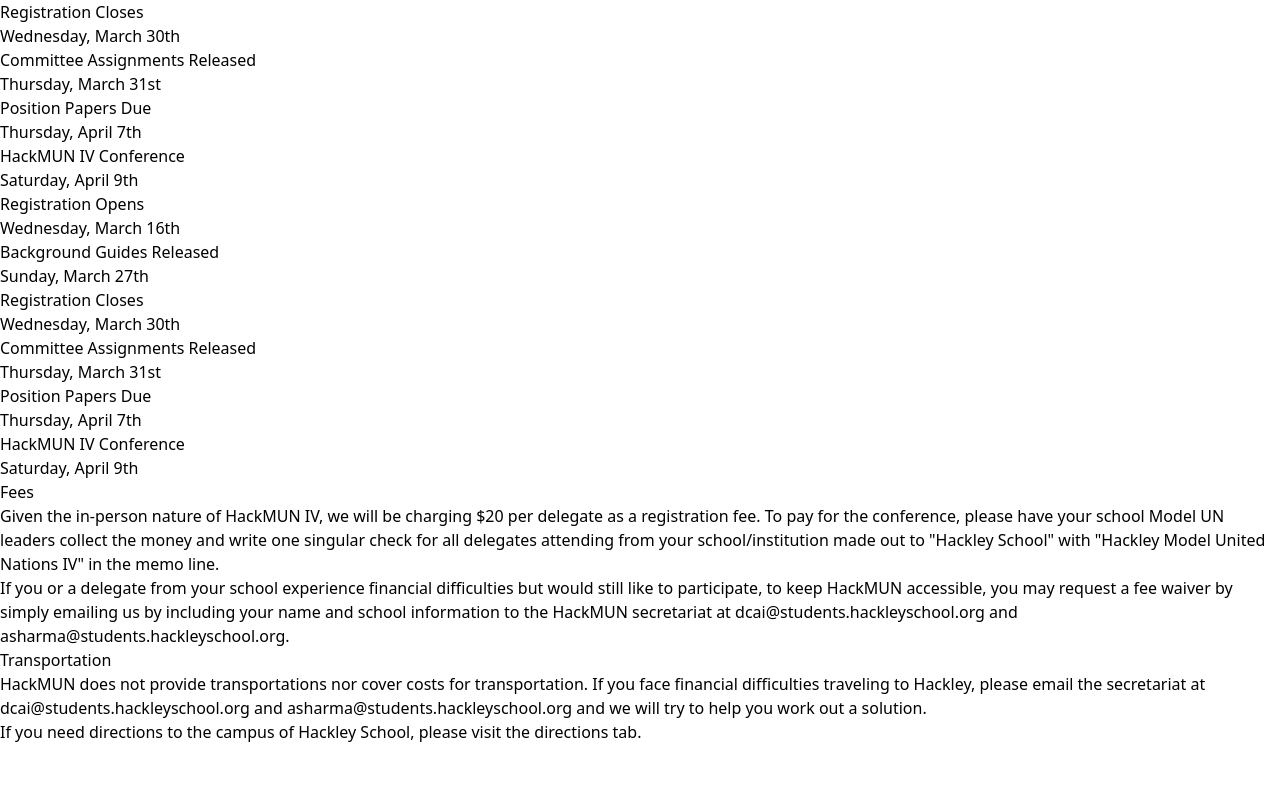
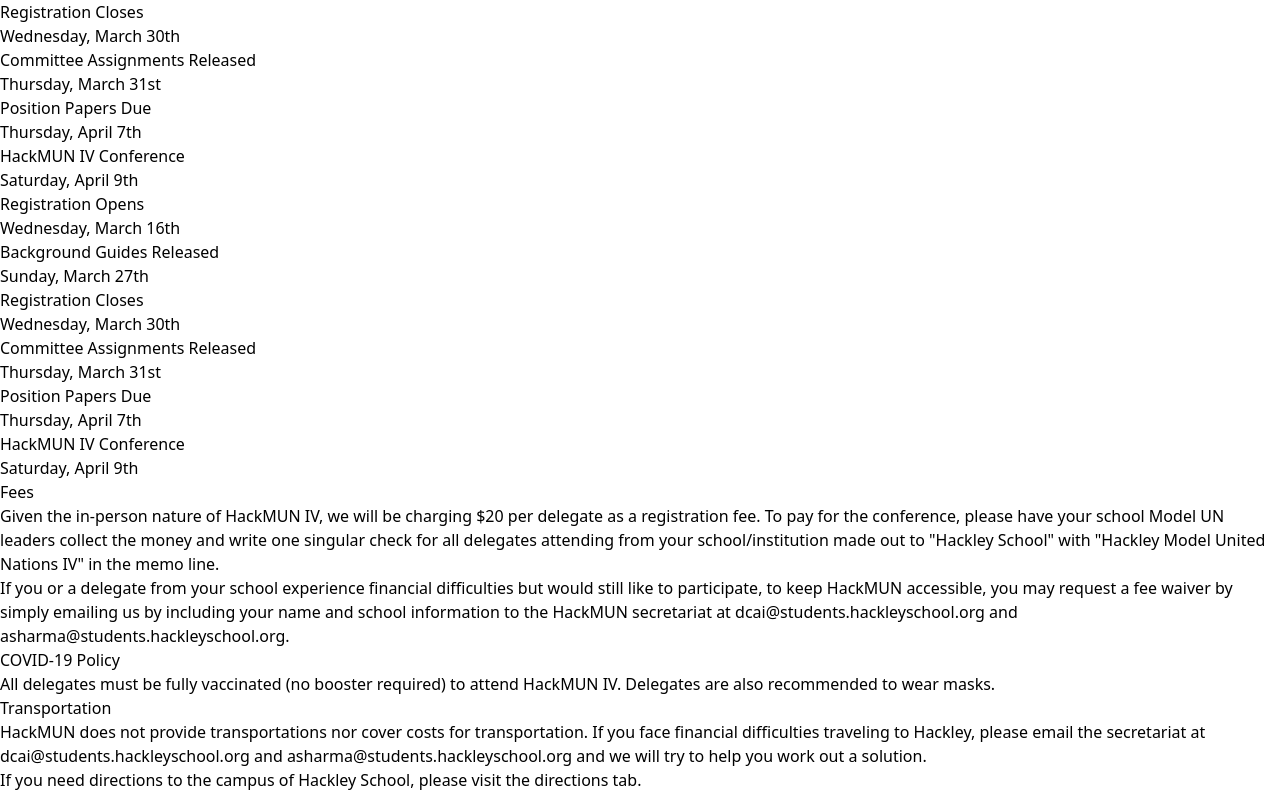
Before and after one commit to vmalik712/hackmun, a Next.js app: page /conference in a window 1280 px wide. Shown: the part 2077-2869 px from the top of the page. Before the commit the page ends 2821 px from the top, so only its background shows below. Built offline with nearby package versions, Linux system fonts and the light colour scheme; a web font is replaced by a local one.

Commit message:
added covid policy

```diff
--- a/pages/conference.js
+++ b/pages/conference.js
@@ -292,6 +292,14 @@
                         </p>
 
                         <h2 className="pt-5 text-2xl font-semibold leading-snug tracking-tight text-gray-800 lg:text-2xl lg:leading-tight xl:text-4xl xl:leading-tight">
+                            COVID-19 Policy
+                        </h2>
+
+                        <p className="py-5 text-xl leading-normal text-gray-500 lg:text-xl xl:text-2xl">
+                            All delegates must be fully vaccinated (no booster required) to attend HackMUN IV. Delegates are also recommended to wear masks.
+                        </p>
+
+                        <h2 className="pt-5 text-2xl font-semibold leading-snug tracking-tight text-gray-800 lg:text-2xl lg:leading-tight xl:text-4xl xl:leading-tight">
                             Transportation
                         </h2>
 
```
